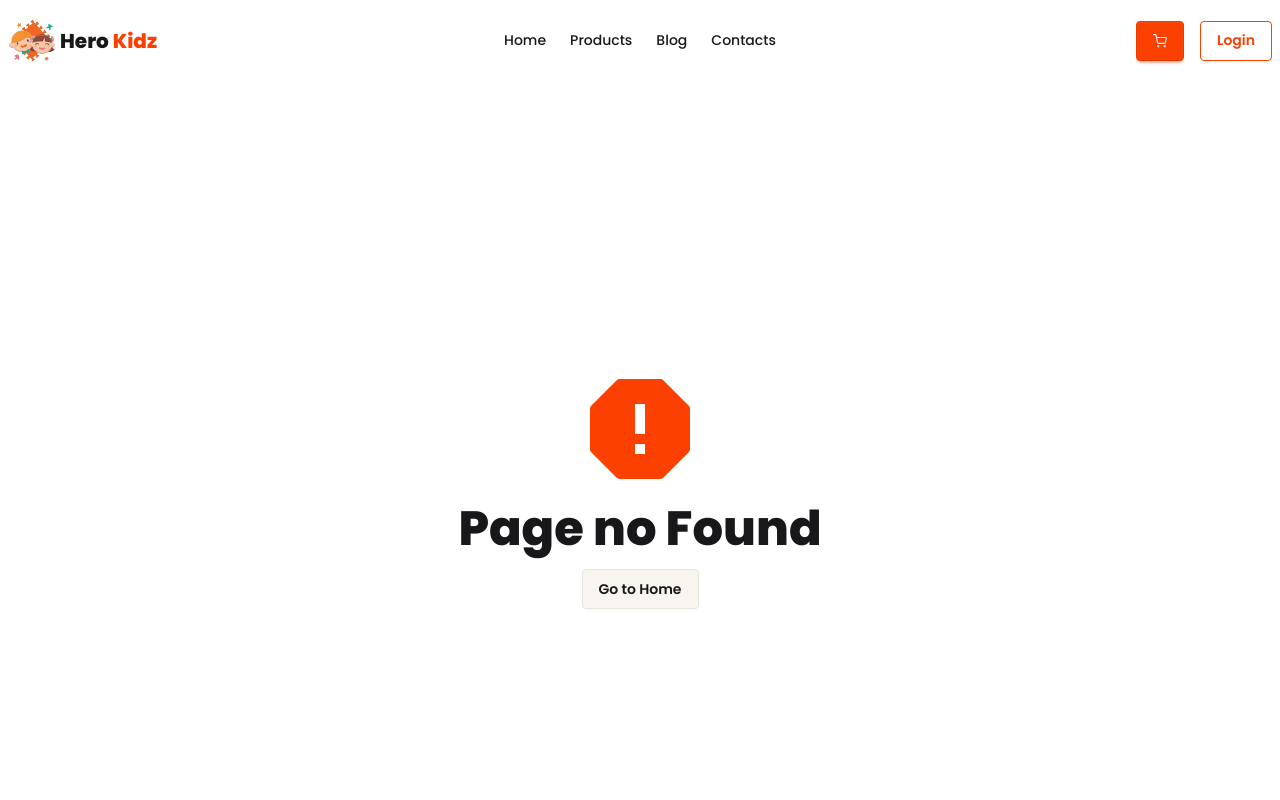
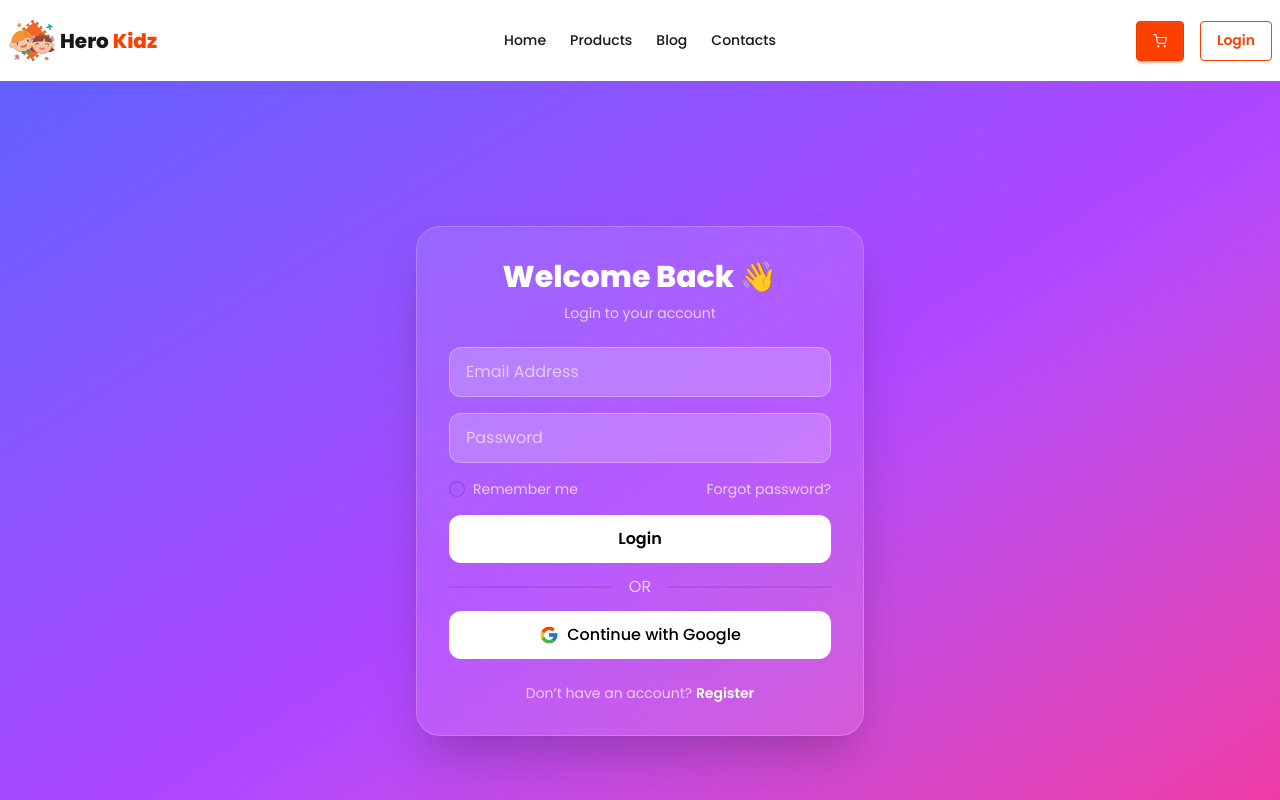
Before and after one commit to tomalhossencse/hero-kidz, a Next.js app: page /login in a window 1280 px wide. Before the commit this address had no page. Shown: the top 800 px of the page. Built offline with nearby package versions, Linux system fonts and the light colour scheme.

Commit message:
add : login and register page

```diff
--- a/package.json
+++ b/package.json
@@ -14,6 +14,7 @@
     "framer-motion": "^12.23.26",
     "mongodb": "^7.1.1",
     "next": "^16.2.4",
+    "next-auth": "^4.24.14",
     "react": "19.2.3",
     "react-dom": "19.2.3",
     "react-icons": "^5.6.0"
--- a/src/actions/server/products.js
+++ b/src/actions/server/products.js
@@ -17,5 +17,5 @@ export const getSingleProducts = async (id) => {
     _id: new ObjectId(id),
   };
   const product = await productCollection.findOne(query);
-  return product || {};
+  return { ...product, _id: product._id.toString() } || {};
 };
--- a/src/app/layout.jsx
+++ b/src/app/layout.jsx
@@ -71,9 +71,7 @@ export default function RootLayout({ children }) {
         <header>
           <Navbar />
         </header>
-        <Container className="py-2 min-h-[calc(100vh-302px)]">
-          {children}
-        </Container>
+        <main className="min-h-[calc(100vh-302px)]">{children}</main>
         <footer>
           <Footer />
         </footer>
--- /dev/null
+++ b/src/app/login/page.jsx
@@ -0,0 +1,130 @@
+"use client";
+
+import Link from "next/link";
+import { useState } from "react";
+import { FcGoogle } from "react-icons/fc";
+
+const LoginPage = () => {
+  const [formData, setFormData] = useState({
+    email: "",
+    password: "",
+  });
+
+  const [loading, setLoading] = useState(false);
+
+  // handle input
+  const handleChange = (e) => {
+    const { name, value } = e.target;
+    setFormData((prev) => ({
+      ...prev,
+      [name]: value,
+    }));
+  };
+
+  // handle submit
+  const handleSubmit = async (e) => {
+    e.preventDefault();
+    setLoading(true);
+
+    try {
+      console.log(formData);
+
+      // 👉 API call here
+      // await fetch("/api/login", {...})
+
+      alert("Login successful (demo)");
+    } catch (err) {
+      console.error(err);
+    } finally {
+      setLoading(false);
+    }
+  };
+
+  // Google login handler
+  const handleGoogleLogin = () => {
+    alert("Google login clicked");
+  };
+
+  return (
+    <div className="min-h-screen flex items-center justify-center bg-gradient-to-br from-indigo-500 via-purple-500 to-pink-500 px-4">
+      <div className="w-full max-w-md backdrop-blur-xl bg-white/10 border border-white/20 rounded-3xl shadow-2xl p-8 text-white">
+        {/* Title */}
+        <h2 className="text-3xl font-bold text-center mb-2">Welcome Back 👋</h2>
+        <p className="text-center text-sm text-white/70 mb-6">
+          Login to your account
+        </p>
+
+        {/* Form */}
+        <form onSubmit={handleSubmit} className="space-y-4">
+          {/* Email */}
+          <input
+            type="email"
+            name="email"
+            placeholder="Email Address"
+            value={formData.email}
+            onChange={handleChange}
+            required
+            className="w-full px-4 py-3 rounded-xl bg-white/20 border border-white/30 placeholder-white/60 focus:outline-none focus:ring-2 focus:ring-white/60"
+          />
+
+          {/* Password */}
+          <input
+            type="password"
+            name="password"
+            placeholder="Password"
+            value={formData.password}
+            onChange={handleChange}
+            required
+            className="w-full px-4 py-3 rounded-xl bg-white/20 border border-white/30 placeholder-white/60 focus:outline-none focus:ring-2 focus:ring-white/60"
+          />
+
+          {/* Extra options */}
+          <div className="flex justify-between items-center text-sm text-white/70">
+            <label className="flex items-center gap-2 cursor-pointer">
+              <input type="checkbox" className="checkbox checkbox-xs" />
+              Remember me
+            </label>
+
+            <Link href="/forgot-password" className="hover:underline">
+              Forgot password?
+            </Link>
+          </div>
+
+          {/* Button */}
+          <button
+            type="submit"
+            disabled={loading}
+            className="w-full py-3 rounded-xl bg-white text-black font-semibold hover:scale-105 transition"
+          >
+            {loading ? "Logging in..." : "Login"}
+          </button>
+        </form>
+
+        {/* Divider */}
+        <div className="divider text-white/70">OR</div>
+
+        {/* Google Login */}
+        <button
+          onClick={handleGoogleLogin}
+          className="w-full flex items-center justify-center gap-2 py-3 rounded-xl bg-white text-black font-medium hover:scale-105 transition"
+        >
+          <FcGoogle size={20} />
+          Continue with Google
+        </button>
+
+        {/* Toggle */}
+        <p className="text-center text-sm mt-6 text-white/70">
+          Don’t have an account?{" "}
+          <Link
+            href="/register"
+            className="text-white font-semibold hover:underline"
+          >
+            Register
+          </Link>
+        </p>
+      </div>
+    </div>
+  );
+};
+
+export default LoginPage;
--- a/src/app/products/loading.jsx
+++ b/src/app/products/loading.jsx
@@ -1,13 +1,14 @@
+import Container from "@/components/layouts/Container";
 import ProductSkeleton from "@/components/skeleton/ProductSkeleton";
 import React from "react";
 
 const loading = () => {
   return (
-    <div className="grid grid-cols-1 md:grid-cols-2 gap-6 lg:grid-cols-3">
+    <Container className="grid grid-cols-1 md:grid-cols-2 gap-6 lg:grid-cols-3">
       {[...Array(9)].map((_, index) => (
         <ProductSkeleton key={index} />
       ))}
-    </div>
+    </Container>
   );
 };
 
--- /dev/null
+++ b/src/app/register/page.jsx
@@ -0,0 +1,132 @@
+"use client";
+
+import Link from "next/link";
+import { useState } from "react";
+import { FcGoogle } from "react-icons/fc";
+
+const RegisterPage = () => {
+  const [formData, setFormData] = useState({
+    name: "",
+    email: "",
+    password: "",
+  });
+
+  const [loading, setLoading] = useState(false);
+
+  // handle input
+  const handleChange = (e) => {
+    const { name, value } = e.target;
+    setFormData((prev) => ({
+      ...prev,
+      [name]: value,
+    }));
+  };
+
+  // handle submit
+  const handleSubmit = async (e) => {
+    e.preventDefault();
+    setLoading(true);
+
+    try {
+      console.log(formData);
+
+      // 👉 API call here
+      // await fetch("/api/register", {...})
+
+      alert("Registration successful (demo)");
+    } catch (err) {
+      console.error(err);
+    } finally {
+      setLoading(false);
+    }
+  };
+
+  // Google login handler (demo)
+  const handleGoogleLogin = () => {
+    alert("Google login clicked");
+  };
+
+  return (
+    <div className="min-h-screen flex items-center justify-center bg-gradient-to-br from-indigo-500 via-purple-500 to-pink-500 px-4">
+      <div className="w-full max-w-md backdrop-blur-xl bg-white/10 border border-white/20 rounded-3xl shadow-2xl p-8 text-white">
+        {/* Title */}
+        <h2 className="text-3xl font-bold text-center mb-2">
+          Create Account 🚀
+        </h2>
+        <p className="text-center text-sm text-white/70 mb-6">
+          Join Hero Kidz today
+        </p>
+
+        {/* Form */}
+        <form onSubmit={handleSubmit} className="space-y-4">
+          {/* Name */}
+          <input
+            type="text"
+            name="name"
+            placeholder="Full Name"
+            value={formData.name}
+            onChange={handleChange}
+            required
+            className="w-full px-4 py-3 rounded-xl bg-white/20 border border-white/30 placeholder-white/60 focus:outline-none focus:ring-2 focus:ring-white/60"
+          />
+
+          {/* Email */}
+          <input
+            type="email"
+            name="email"
+            placeholder="Email Address"
+            value={formData.email}
+            onChange={handleChange}
+            required
+            className="w-full px-4 py-3 rounded-xl bg-white/20 border border-white/30 placeholder-white/60 focus:outline-none focus:ring-2 focus:ring-white/60"
+          />
+
+          {/* Password */}
+          <input
+            type="password"
+            name="password"
+            placeholder="Password"
+            value={formData.password}
+            onChange={handleChange}
+            required
+            className="w-full px-4 py-3 rounded-xl bg-white/20 border border-white/30 placeholder-white/60 focus:outline-none focus:ring-2 focus:ring-white/60"
+          />
+
+          {/* Button */}
+          <button
+            type="submit"
+            disabled={loading}
+            className="w-full py-3 rounded-xl bg-white text-black font-semibold hover:scale-105 transition"
+          >
+            {loading ? "Creating..." : "Register"}
+          </button>
+        </form>
+
+        {/* Divider */}
+        <div className="divider text-white/70">OR</div>
+
+        {/* Google Login */}
+        <button
+          onClick={handleGoogleLogin}
+          className="w-full flex items-center justify-center gap-2 py-3 rounded-xl bg-white text-black font-medium hover:scale-105 transition"
+        >
+          <FcGoogle size={20} />
+          Continue with Google
+        </button>
+
+        {/* Toggle */}
+        <p className="text-center text-sm mt-6 text-white/70">
+          Already have an account?{" "}
+          <Link
+            href="/login"
+            className="text-white font-semibold hover:underline"
+          >
+            Login
+          </Link>
+        </p>
+      </div>
+    </div>
+  );
+};
+
+export default RegisterPage;
--- /dev/null
+++ b/src/components/buttons/CartButton.jsx
@@ -0,0 +1,26 @@
+"use client";
+
+import { usePathname, useRouter } from "next/navigation";
+import { FiShoppingCart } from "react-icons/fi";
+
+const CartButton = ({ product }) => {
+  //   console.log(product);
+  const router = useRouter();
+  const path = usePathname();
+  const handle2Cart = () => {
+    const isLogin = false;
+    if (isLogin) {
+      alert(product._id);
+    } else {
+      router.push(`/login?callbackUrl=${path}`);
+    }
+  };
+  return (
+    <button onClick={handle2Cart} className="btn btn-primary flex-1 gap-2">
+      <FiShoppingCart />
+      Add to Cart
+    </button>
+  );
+};
+
+export default CartButton;
--- a/src/components/home/Products.jsx
+++ b/src/components/home/Products.jsx
@@ -2,20 +2,21 @@ import React from "react";
 import Title from "../shared/Title";
 import ProductCard from "../cards/ProductCard";
 import { getProducts } from "@/actions/server/products";
+import Container from "../layouts/Container";
 // import products from "@/data/toys.json";
 
 const Products = async () => {
   const products = await getProducts();
   // console.log(products);
   return (
-    <div>
+    <Container>
       <Title first={"Our"} second={"Products"} />
       <div className="grid grid-cols-1 md:grid-cols-2 gap-6 lg:grid-cols-3">
         {products.map((product, index) => (
           <ProductCard product={product} key={index} />
         ))}
       </div>
-    </div>
+    </Container>
   );
 };
 
```
Also changed, not shown: src/app/products/[id]/page.jsx (+38 -5 lines), src/components/cards/ProductCard.jsx (+2 -5 lines), src/components/home/Banner.jsx (+3 -2 lines), 1 other file (tests, documents, lock files or other folders).
